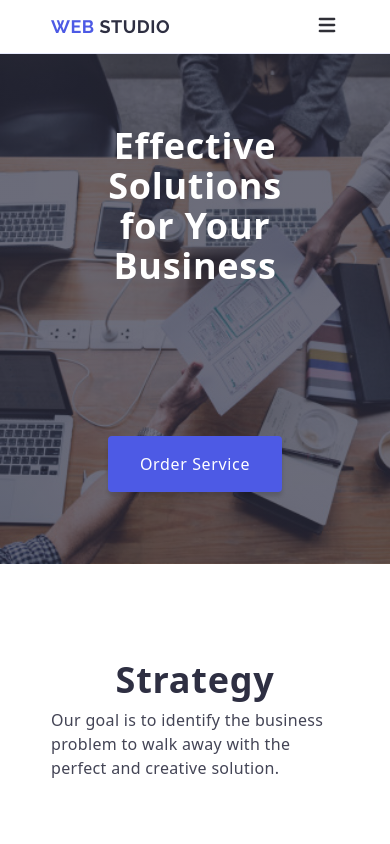
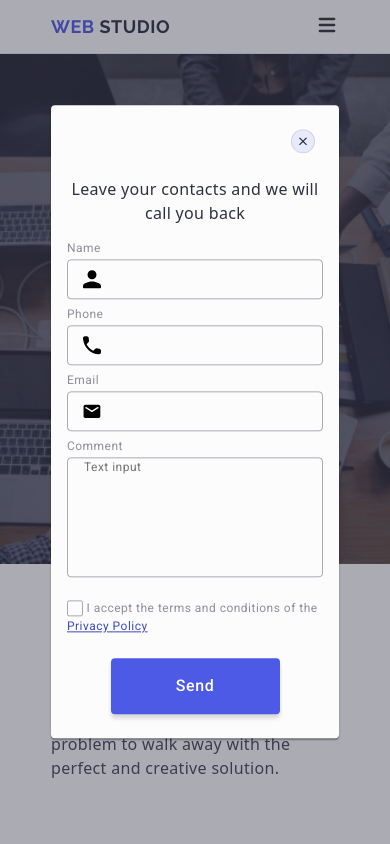
Before and after one commit to Taia96L/goit-markup-hw-06, a plain HTML site: page index.html in a window 390 px wide. Shown: the top 844 px of the page. Drawn offline with nearby package versions, Linux system fonts and the light colour scheme.

Commit message:
modify modal for tablet and desktop

```diff
--- a/css/styles.css
+++ b/css/styles.css
@@ -36,7 +36,9 @@ p {
   clip: rect(0 0 0 0);
   overflow: hidden;
 }
-/*common styles */
+
+/*Common styles */
+
 .container {
   max-width: 320px;
   margin: 0 auto;
@@ -53,7 +55,7 @@ p {
     padding: 0 15px;
   }
 }
-/*header styles */
+/*Header styles */
 .header {
   border-bottom: 1px solid #e7e9fc;
   background-color: #fff;
@@ -134,15 +136,12 @@ p {
 
   .nav-link.current::after {
     content: '';
-
     position: absolute;
     left: 0;
     bottom: -1px;
-
     width: 100%;
     height: 4px;
     border-radius: 2px;
-
     background-color: #404bbf;
   }
 
@@ -194,7 +193,7 @@ p {
     letter-spacing: 0.02em;
   }
 }
-/* mobile menu */
+/* Mobile menu */
 
 .mobile-menu {
   position: fixed;
@@ -326,7 +325,8 @@ p {
     display: none;
   }
 }
-/* header styles */
+/* Hero styles */
+
 .hero-banner {
   background-image: linear-gradient(
       to bottom,
@@ -458,7 +458,7 @@ p {
     background-color: #404bbf;
   }
 }
-/* Benefits section styles start */
+/* Benefits styles */
 .benefits {
   padding: 96px 16px;
   margin: 0 auto;
@@ -549,7 +549,7 @@ p {
     font-weight: 400;
   }
 }
-/* Team section styles start */
+/* Team styles */
 .team {
   background-color: #f4f4fd;
   padding: 96px 0;
@@ -663,7 +663,7 @@ p {
     background-color: #404bbf;
   }
 }
-/* Portfolio section styles start */
+/* Portfolio styles */
 .portfolio {
   padding: 96px 16px;
 }
@@ -783,7 +783,7 @@ p {
   }
 }
 
-/* Footer styles start */
+/* Footer styles */
 
 .footer {
   background-color: #2e2f42;
@@ -1096,3 +1096,250 @@ p {
     fill: #fff;
   }
 }
+/* Modal form styles */
+.modal-overlay {
+  position: fixed;
+  top: 0;
+  left: 0;
+  width: 100%;
+  height: 100%;
+  background-color: rgba(46, 47, 66, 0.4);
+  display: flex;
+  justify-content: center;
+  align-items: center;
+  z-index: 1000;
+  box-sizing: border-box;
+  overflow-y: auto;
+  transition: opacity 250ms cubic-bezier(0.4, 0, 0.2, 1),
+    visibility 250ms cubic-bezier(0.4, 0, 0.2, 1);
+}
+.modal {
+  position: absolute;
+  top: 50%;
+  left: 50%;
+  transform: translate(-50%, -50%);
+  width: 288px;
+  min-height: 584px;
+  background-color: #fcfcfc;
+  padding: 72px 16px 24px;
+  border-radius: 4px;
+  box-shadow: 0px 1px 1px rgba(0, 0, 0, 0.14), 0px 1px 3px rgba(0, 0, 0, 0.12),
+    0px 2px 1px rgba(0, 0, 0, 0.2);
+  box-sizing: border-box;
+  transition: transform 250ms cubic-bezier(0.4, 0, 0.2, 1);
+  margin-bottom: 16px;
+}
+.modal-form {
+  flex-direction: column;
+  gap: 12px;
+  font-family: 'Roboto', sans-serif;
+}
+
+.is-open {
+  opacity: 1;
+  visibility: visible;
+  pointer-events: auto;
+}
+.close {
+  fill: #2e2f42;
+  transition: fill 250ms cubic-bezier(0.4, 0, 0.2, 1);
+}
+.close-button {
+  position: absolute;
+  top: 24px;
+  right: 24px;
+  width: 24px;
+  height: 24px;
+  padding: 0;
+  border: 1px solid rgba(0, 0, 0, 0.1);
+  border-radius: 50%;
+  background-color: #e7e9fc;
+  display: flex;
+  align-items: center;
+  justify-content: center;
+  cursor: pointer;
+  transition: background-color 250ms cubic-bezier(0.4, 0, 0.2, 1),
+    border 250ms cubic-bezier(0.4, 0, 0.2, 1);
+}
+.close {
+  fill: #2e2f42;
+  transition: fill 250ms cubic-bezier(0.4, 0, 0.2, 1);
+}
+.modal-text {
+  text-align: center;
+  font-weight: 500;
+  font-size: 16px;
+  line-height: 1.5;
+  letter-spacing: 0.02em;
+  color: #2e2f42;
+  margin-bottom: 16px;
+}
+
+.form-group {
+  margin-bottom: 8px;
+  width: 100%;
+  border: none;
+}
+
+.modal-label {
+  display: block;
+  font-size: 12px;
+  line-height: 1.17;
+  letter-spacing: 0.04em;
+  color: #8e8f99;
+  margin-bottom: 4px;
+}
+
+.input-wrapper {
+  position: relative;
+}
+
+.input-wrapper:has(.modal-input:focus) .form-icon {
+  fill: #4d5ae5;
+}
+.form-icon {
+  display: inline-flex;
+  position: absolute;
+  top: 50%;
+  left: 16px;
+  transform: translateY(-50%);
+  pointer-events: none;
+  transition: fill 250ms cubic-bezier(0.4, 0, 0.2, 1);
+}
+
+.modal-input,
+.modal-textarea {
+  width: 100%;
+  background-color: transparent;
+  border: 1px solid rgba(46, 47, 66, 0.4);
+  border-radius: 4px;
+  outline: transparent;
+  transition: border-color 250ms cubic-bezier(0.4, 0, 0.2, 1);
+  box-sizing: border-box;
+  color: #2e2f42;
+}
+
+.modal-input {
+  height: 40px;
+  padding-left: 38px;
+}
+.form-group-textarea {
+  margin-bottom: 16px;
+}
+
+.modal-textarea {
+  height: 120px;
+  font-size: 12px;
+  line-height: 1.17;
+  letter-spacing: 0.04em;
+  color: rgba(46, 47, 66, 0.4);
+  resize: none;
+  padding-left: 16px;
+}
+.modal-checkbox {
+  margin-top: 4px;
+}
+
+.form-group-checkbox {
+  margin-bottom: 24px;
+}
+
+.modal-checkbox-label {
+  font-size: 12px;
+  line-height: 1.17;
+  letter-spacing: 0.04em;
+  color: #8e8f99;
+  align-items: center;
+  gap: 8px;
+}
+
+.custom-checkbox {
+  width: 16px;
+  height: 16px;
+  border: 1px solid rgba(46, 47, 66, 0.4);
+  border-radius: 2px;
+  display: inline-flex;
+  align-items: center;
+  justify-content: center;
+  fill: transparent;
+  flex-shrink: 0;
+  transition: background-color 250ms cubic-bezier(0.4, 0, 0.2, 1),
+    border 250ms cubic-bezier(0.4, 0, 0.2, 1),
+    fill 250ms cubic-bezier(0.4, 0, 0.2, 1);
+}
+
+.checkbox-icon {
+  width: 10px;
+  height: 8px;
+  fill: transparent;
+  transition: fill 250ms cubic-bezier(0.4, 0, 0.2, 1);
+}
+
+.modal-checkbox:checked + .modal-checkbox-label .custom-checkbox {
+  background-color: #404bbf;
+  border: none;
+  fill: #f4f4fd;
+}
+
+.modal-checkbox:checked + .modal-checkbox-label .checkbox-icon {
+  fill: #f4f4fd;
+}
+
+.policy-link {
+  color: #404bbf;
+  text-decoration: underline;
+}
+
+.modal-button {
+  display: block;
+  margin: 0 auto;
+  min-width: 169px;
+  height: 56px;
+  padding: 0;
+  background-color: #4d5ae5;
+  color: #ffffff;
+  font-weight: 500;
+  font-size: 16px;
+  line-height: 1.5;
+  letter-spacing: 0.04em;
+  border: none;
+  border-radius: 4px;
+  cursor: pointer;
+  box-shadow: 0px 4px 4px rgba(0, 0, 0, 0.15);
+  transition: background-color 250ms cubic-bezier(0.4, 0, 0.2, 1);
+}
+
+.modal-button:hover,
+.modal-button:focus {
+  background-color: #404bbf;
+}
+@media screen and (min-width: 768px) {
+  .modal {
+    width: 408px;
+    height: 584px;
+    padding: 72px 24px 24px;
+  }
+
+  .modal-form {
+    width: 360px;
+    height: 336px;
+  }
+}
+@media screen and (min-width: 1158px) {
+  .close-button:hover,
+  .close-button:focus {
+    background-color: #404bbf;
+    border: none;
+  }
+
+  .close-button:hover .close,
+  .close-button:focus .close {
+    fill: #ffffff;
+  }
+
+  .modal-button:hover,
+  .modal-button:focus {
+    background-color: #404bbf;
+    border: none;
+  }
+}
--- a/index.html
+++ b/index.html
@@ -62,7 +62,7 @@
         </button>
         <div class="mobile-menu" data-menu>
           <div class="container mobile-menu-container">
-            <button class="menu-close-button" type="button">
+            <button class="menu-close-button" type="button" data-menu-close>
               <svg class="close" width="8" height="8">
                 <use href="./images/icons.svg#icon-close"></use>
               </svg>
@@ -156,7 +156,9 @@
       <section class="hero-banner">
         <div class="container hero-container">
           <h1 class="page-title">Effective Solutions for Your Business</h1>
-          <button class="order-button" type="button">Order Service</button>
+          <button class="order-button" type="button" data-modal-open>
+            Order Service
+          </button>
         </div>
       </section>
       <section class="benefits">
@@ -672,9 +674,9 @@
         </div>
       </div>
     </footer>
-    <div class="modal-overlay is-hidden">
+    <div class="modal-overlay" data-modal>
       <div class="modal">
-        <button class="close-button" type="button">
+        <button class="close-button" type="button" data-modal-close>
           <svg class="close" width="8" height="8">
             <use href="./images/icons.svg#icon-close"></use>
           </svg>
@@ -758,5 +760,7 @@
         </form>
       </div>
     </div>
+    <script src="./js/menu.js"></script>
+    <script src="./js/modal.js"></script>
   </body>
 </html>
--- /dev/null
+++ b/js/menu.js
@@ -0,0 +1,18 @@
+(() => {
+    const refs = {
+      // Додати атрибут data-modal-open на кнопку відкриття
+      openModalBtn: document.querySelector("[data-menu-open]"),
+      // Додати атрибут data-modal-close на кнопку закриття
+      closeModalBtn: document.querySelector("[data-menu-close]"),
+      // Додати атрибут data-modal на бекдроп модалки
+      modal: document.querySelector("[data-menu]"),
+    };
+
+    refs.openModalBtn.addEventListener("click", toggleModal);
+    refs.closeModalBtn.addEventListener("click", toggleModal);
+
+    function toggleModal() {
+      // is-open це клас який буде додаватися/забиратися на бекдроп при натисканні на кнопки
+      refs.modal.classList.toggle("is-open");
+    }
+  })();
--- /dev/null
+++ b/js/modal.js
@@ -0,0 +1,18 @@
+(() => {
+    const refs = {
+      // Додати атрибут data-modal-open на кнопку відкриття
+      openModalBtn: document.querySelector("[data-modal-open]"),
+      // Додати атрибут data-modal-close на кнопку закриття
+      closeModalBtn: document.querySelector("[data-modal-close]"),
+      // Додати атрибут data-modal на бекдроп модалки
+      modal: document.querySelector("[data-modal]"),
+    };
+
+    refs.openModalBtn.addEventListener("click", toggleModal);
+    refs.closeModalBtn.addEventListener("click", toggleModal);
+
+    function toggleModal() {
+      // is-open це клас який буде додаватися/забиратися на бекдроп при натисканні на кнопки
+      refs.modal.classList.toggle("is-open");
+    }
+  })();
```
